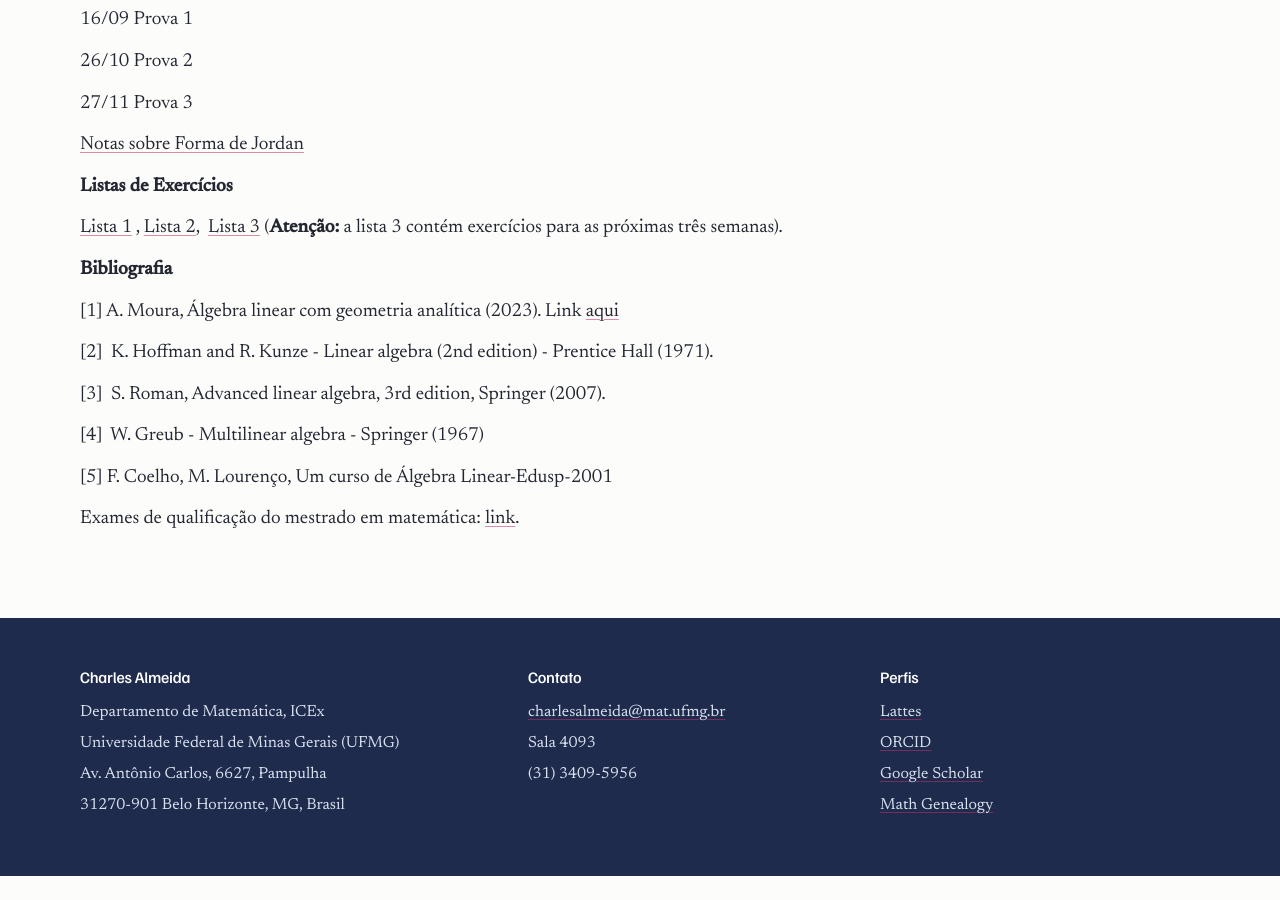
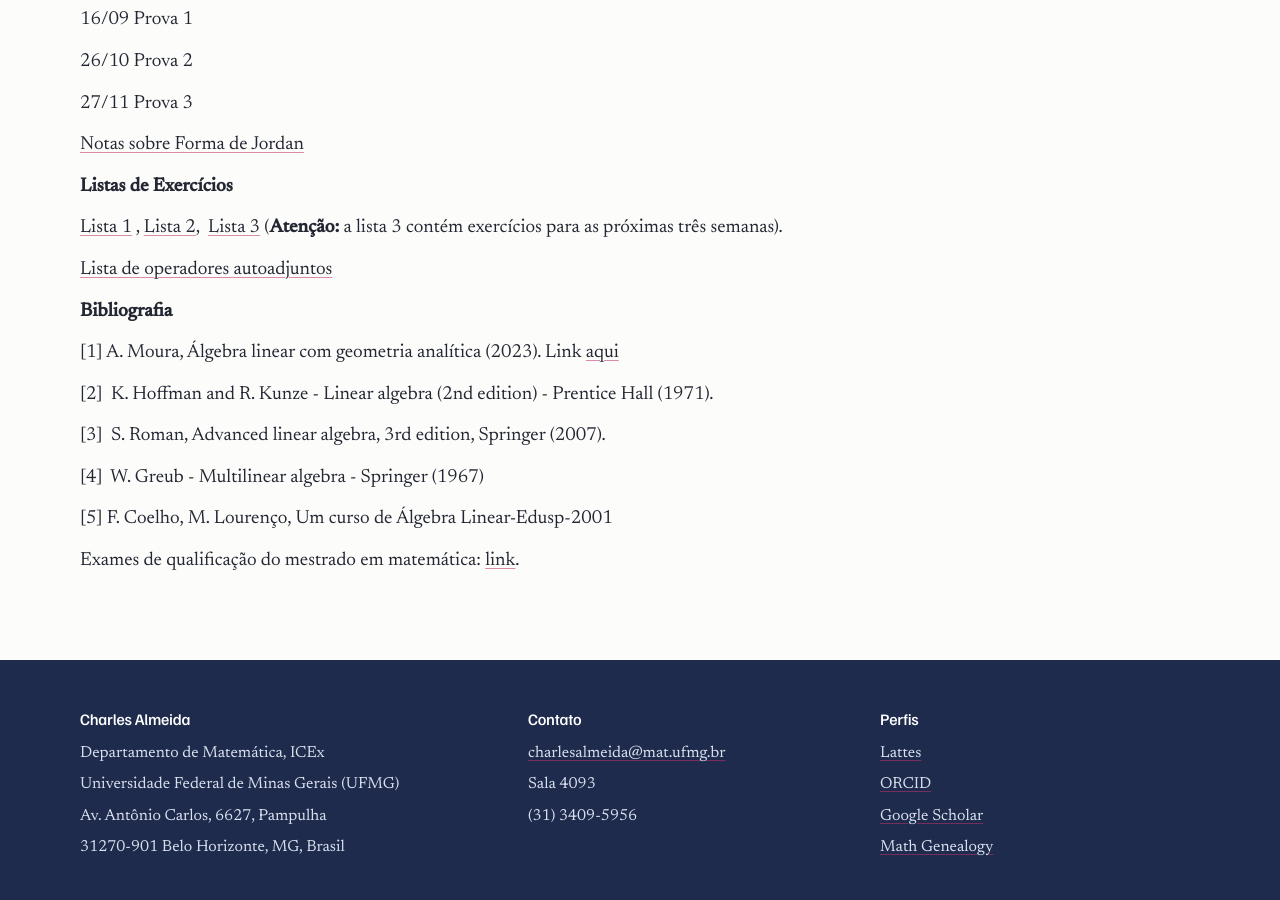
Before and after one commit to charlesalmd/charlesalmd.github.io, a Jekyll site: the page built from pt/ensino/2026-2/mat213/index.md, in a window 1280 px wide and 900 px high, scrolled down 700 px. Built offline with Jekyll 4.4.1, drawn with Linux system fonts in a browser that asks for light colours; before the commit the page ends 1576 px from its top, so only the background shows below that.

Commit message:
MAT213: adiciona lista de operadores autoadjuntos
Co-Authored-By: Claude Sonnet 5.5 <noreply@anthropic.com>

```diff
--- a/pt/ensino/2026-2/mat213/index.md
+++ b/pt/ensino/2026-2/mat213/index.md
@@ -25,6 +25,8 @@ lang: pt
 
 [Lista 1](lista-1.pdf) , [Lista 2](lista-2.pdf),  [Lista 3](lista-3.pdf) (<strong>Atenção:</strong> a lista 3 contém exercícios para as próximas três semanas).
 
+[Lista de operadores autoadjuntos](lista-operadores-adjuntos.pdf)
+
 <strong>Bibliografia</strong>
 
 [1] A. Moura, Álgebra linear com geometria analítica (2023). Link [aqui](https://www.ime.unicamp.br/~aamoura/Ensino/Ensino.html)
```
Also changed, not shown: 1 other file.
